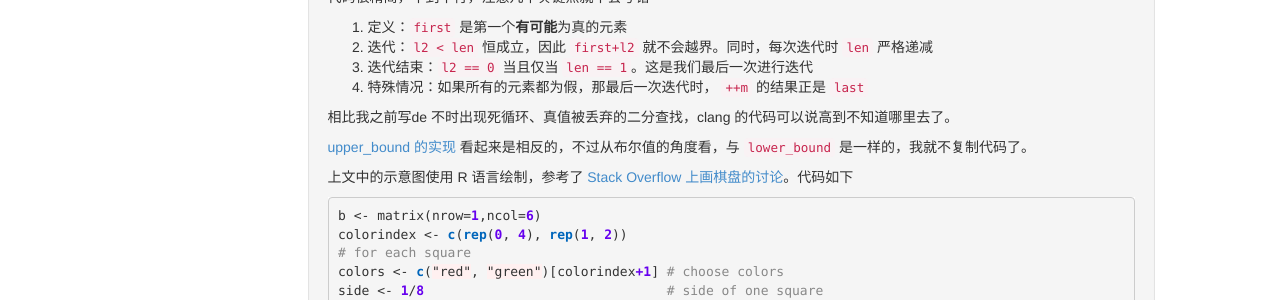
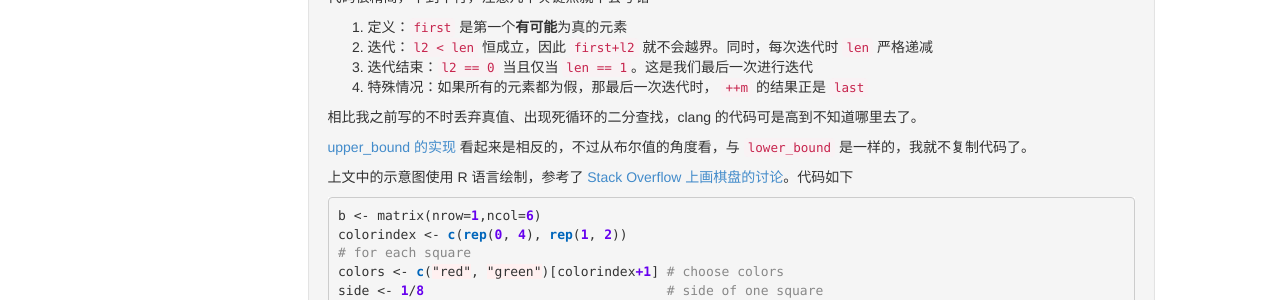
Before and after one commit to Endle/endle.github.io, a Jekyll site: the page built from _posts/2018-10-26-clang-binary-search.md, in a window 1280 px wide and 900 px high, scrolled down 534 px. Shown: the part 244-544 px from the top of the window. Built offline with Jekyll 4.4.1, drawn with Linux system fonts in a browser that asks for light colours; comment, search, counter and statistics services are not loaded.

Commit message:
fix typo
Signed-off-by: Zhenbo Li <litimetal@gmail.com>

```diff
--- a/_posts/2018-10-26-clang-binary-search.md
+++ b/_posts/2018-10-26-clang-binary-search.md
@@ -44,7 +44,7 @@ __lower_bound(_ForwardIterator __first, _ForwardIterator __last, const _Tp& __va
 3. 迭代结束：`l2 == 0` 当且仅当 `len == 1`。这是我们最后一次进行迭代
 4. 特殊情况：如果所有的元素都为假，那最后一次迭代时， `++m` 的结果正是 `last`
 
-相比我之前写de 不时出现死循环、真值被丢弃的二分查找，clang 的代码可以说高到不知道哪里去了。
+相比我之前写的不时丢弃真值、出现死循环的二分查找，clang 的代码可是高到不知道哪里去了。
 
 [upper_bound 的实现](https://github.com/llvm-mirror/libcxx/blob/dffe9e0f1dde084f2aab8010345aeb1b7c8f7d4c/include/algorithm#L4238) 看起来是相反的，不过从布尔值的角度看，与 `lower_bound` 是一样的，我就不复制代码了。
 
```
